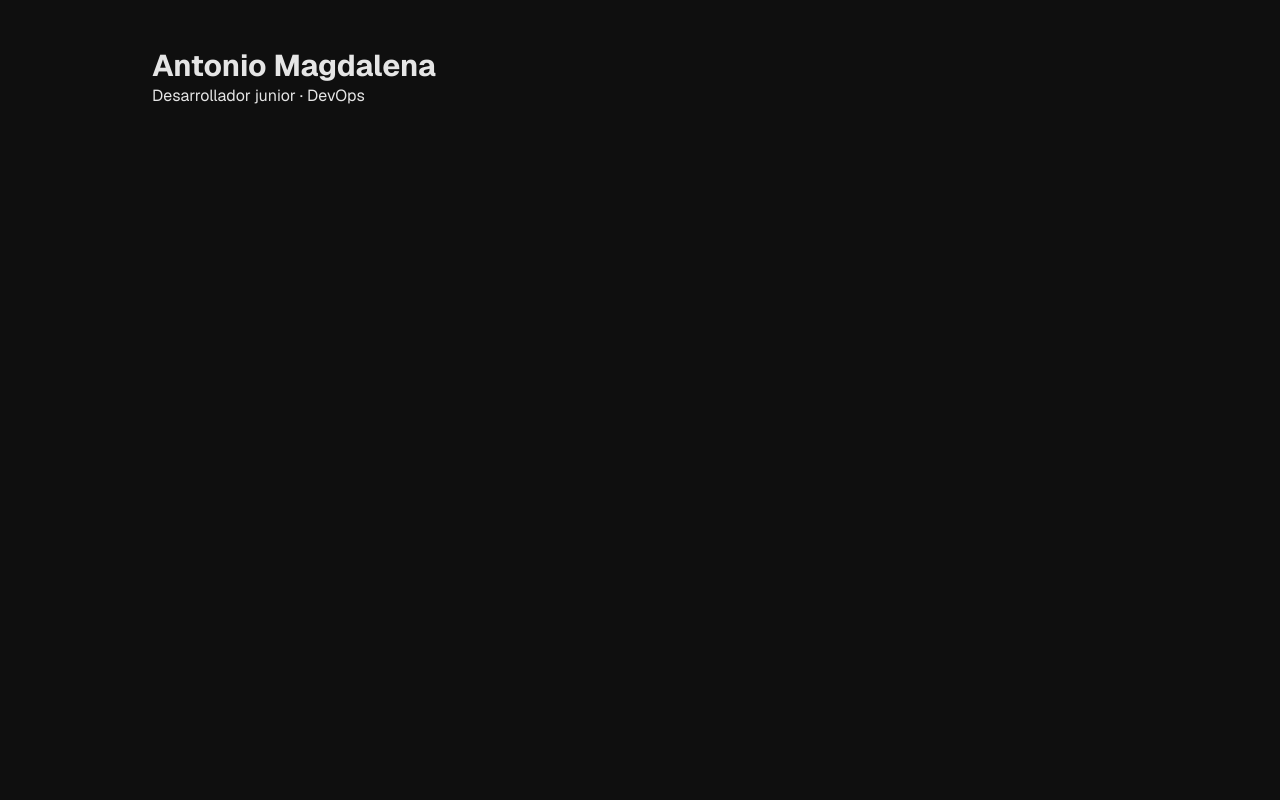
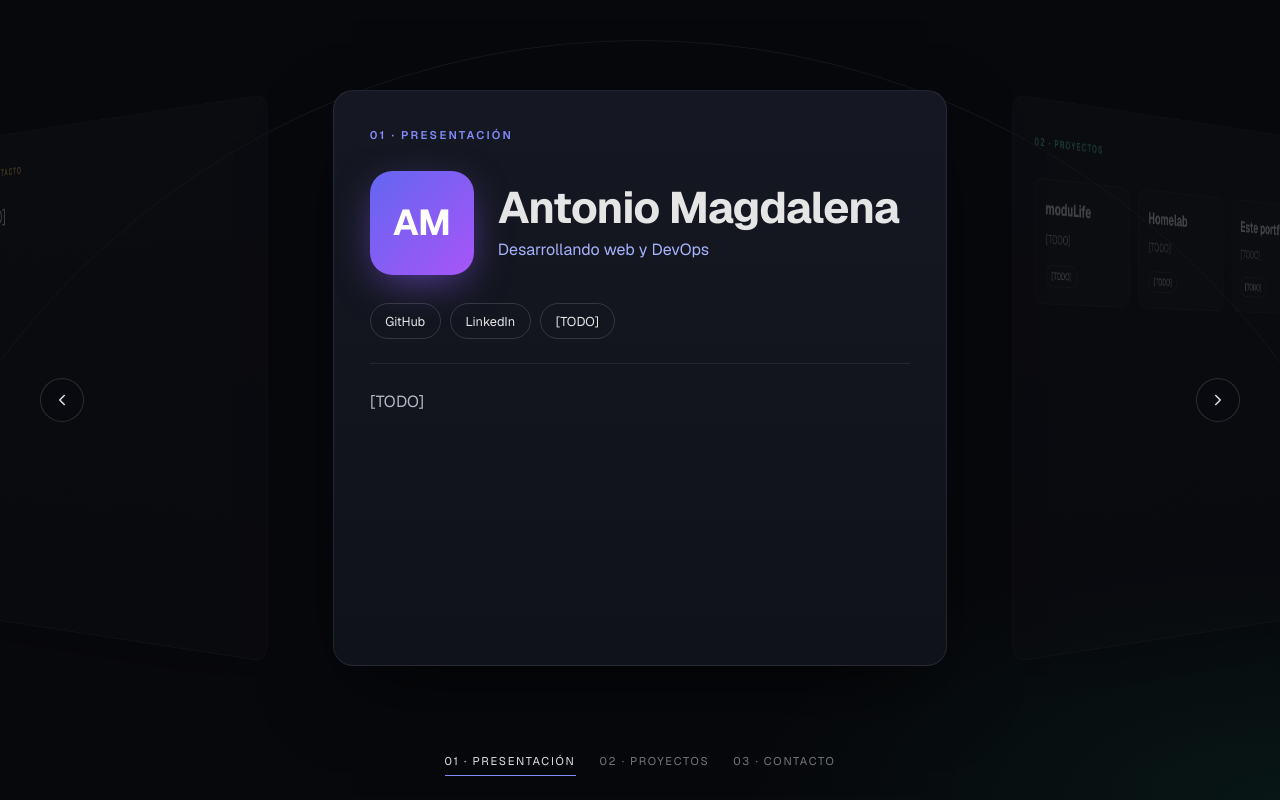
Before and after one commit to antmaggon/portfolio, a Next.js app: page / in a window 1280 px wide. Built offline with nearby package versions, Linux system fonts and the light colour scheme.

Commit message:
Contenido tipado y página con las tres cámaras

```diff
--- a/app/page.tsx
+++ b/app/page.tsx
@@ -1,12 +1,68 @@
 import { es } from "@/content/es";
+import Camera from "@/components/Camera";
+import Drum from "@/components/Drum";
+import type { DrumSlide } from "@/content/es";
+
+function cameraLabel(slide: DrumSlide) {
+  return `${slide.number} · ${slide.label}`;
+}
 
 export default function Home() {
+  const { drum, presentation, projects, contact } = es;
+  const [s0, s1, s2] = drum.slides;
+
   return (
-    <main className="flex-1">
-      <div className="max-w-5xl mx-auto px-6 py-12">
-        <h1 className="text-3xl font-bold">{es.hero.name}</h1>
-        <p>{es.hero.tagline}</p>
-      </div>
+    <main className="flex-1 flex flex-col">
+      <Drum
+        tabs={drum.slides}
+        ariaLabel={drum.ariaLabel}
+        prevLabel={drum.prevLabel}
+        nextLabel={drum.nextLabel}
+        announceLabels={drum.announceLabels}
+      >
+        <Camera id={s0.id} label={cameraLabel(s0)}>
+          <div className="drum-intro">
+            <div aria-hidden="true" className="drum-avatar">
+              {presentation.avatarInitials}
+            </div>
+            <p className="drum-name">{presentation.name}</p>
+            <p className="drum-tagline">{presentation.tagline}</p>
+            <ul className="drum-social">
+              {presentation.social.map((link, i) => (
+                <li key={i}>
+                  <a href={link.url}>{link.label}</a>
+                </li>
+              ))}
+            </ul>
+            <p className="drum-bio">{presentation.bio}</p>
+          </div>
+        </Camera>
+
+        <Camera id={s1.id} label={cameraLabel(s1)}>
+          <ul className="drum-projects">
+            {projects.items.map((item) => (
+              <li key={item.name} className="drum-project-card">
+                <a href={item.url}>
+                  <strong>{item.name}</strong>
+                </a>
+                <p>{item.description}</p>
+                <ul className="drum-tags">
+                  {item.tags.map((tag) => (
+                    <li key={tag}>{tag}</li>
+                  ))}
+                </ul>
+              </li>
+            ))}
+          </ul>
+        </Camera>
+
+        <Camera id={s2.id} label={cameraLabel(s2)}>
+          <p className="drum-contact-body">{contact.body}</p>
+          <p className="drum-contact-email">
+            <a href={`mailto:${contact.email}`}>{contact.email}</a>
+          </p>
+        </Camera>
+      </Drum>
     </main>
   );
 }
--- a/content/es.ts
+++ b/content/es.ts
@@ -1,7 +1,19 @@
+export type SocialLink = {
+  label: string;
+  url: string;
+};
+
 export type ProjectItem = {
   name: string;
   description: string;
   url: string;
+  tags: string[];
+};
+
+export type DrumSlide = {
+  id: string;
+  label: string;
+  number: string;
 };
 
 export type SiteContent = {
@@ -9,13 +21,20 @@ export type SiteContent = {
     title: string;
     description: string;
   };
-  hero: {
+  drum: {
+    ariaLabel: string;
+    prevLabel: string;
+    nextLabel: string;
+    slides: DrumSlide[];
+    announceLabels: string[];
+  };
+  presentation: {
+    heading: string;
     name: string;
     tagline: string;
-  };
-  about: {
-    heading: string;
-    body: string;
+    bio: string;
+    avatarInitials: string;
+    social: SocialLink[];
   };
   projects: {
     heading: string;
@@ -24,6 +43,7 @@ export type SiteContent = {
   contact: {
     heading: string;
     body: string;
+    email: string;
   };
 };
 
@@ -32,20 +52,59 @@ export const es: SiteContent = {
     title: "Antonio Magdalena González · Desarrollador junior",
     description: "Portfolio de Antonio Magdalena: desarrollo web y DevOps.",
   },
-  hero: {
+  drum: {
+    ariaLabel: "Rueda de secciones",
+    prevLabel: "Sección anterior",
+    nextLabel: "Sección siguiente",
+    slides: [
+      { id: "presentacion", label: "PRESENTACIÓN", number: "01" },
+      { id: "proyectos", label: "PROYECTOS", number: "02" },
+      { id: "contacto", label: "CONTACTO", number: "03" },
+    ],
+    announceLabels: [
+      "Sección 1 de 3: Presentación",
+      "Sección 2 de 3: Proyectos",
+      "Sección 3 de 3: Contacto",
+    ],
+  },
+  presentation: {
+    heading: "PRESENTACIÓN",
     name: "Antonio Magdalena",
-    tagline: "Desarrollador junior · DevOps",
-  },
-  about: {
-    heading: "Sobre mí",
-    body: "[TODO]",
+    tagline: "Desarrollando web y DevOps",
+    bio: "[TODO]",
+    avatarInitials: "AM",
+    social: [
+      { label: "GitHub", url: "[TODO]" },
+      { label: "LinkedIn", url: "[TODO]" },
+      { label: "[TODO]", url: "[TODO]" },
+    ],
   },
   projects: {
-    heading: "Proyectos",
-    items: [],
+    heading: "PROYECTOS",
+    items: [
+      {
+        name: "moduLife",
+        description: "[TODO]",
+        url: "[TODO]",
+        tags: ["[TODO]"],
+      },
+      {
+        name: "Homelab",
+        description: "[TODO]",
+        url: "[TODO]",
+        tags: ["[TODO]"],
+      },
+      {
+        name: "Este portfolio",
+        description: "[TODO]",
+        url: "[TODO]",
+        tags: ["[TODO]"],
+      },
+    ],
   },
   contact: {
-    heading: "Contacto",
+    heading: "CONTACTO",
     body: "[TODO]",
+    email: "[TODO]",
   },
 };
```
